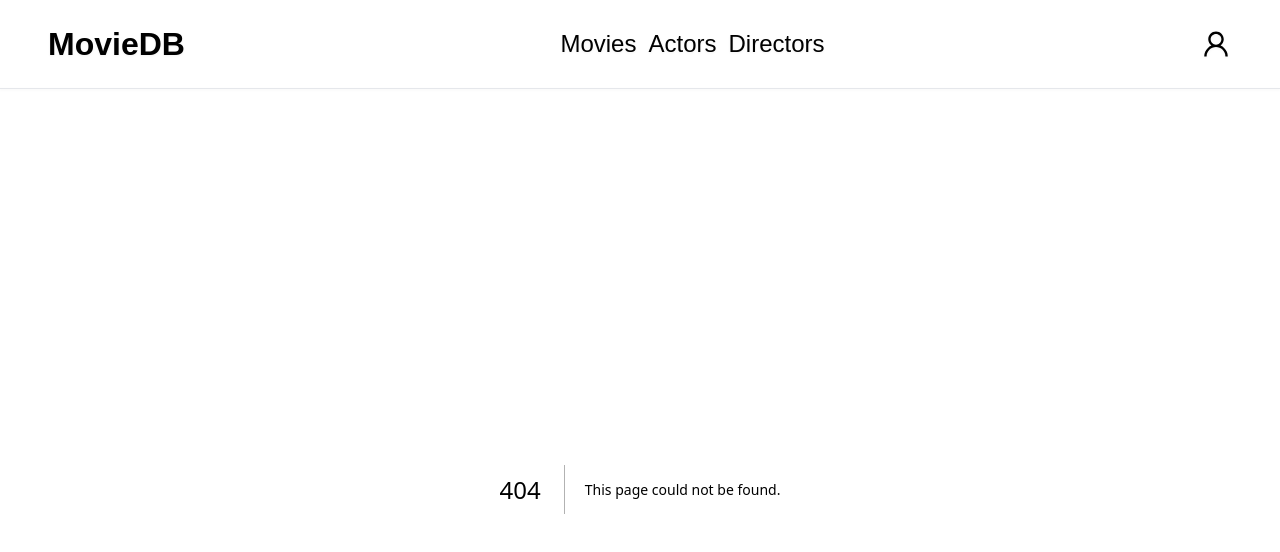
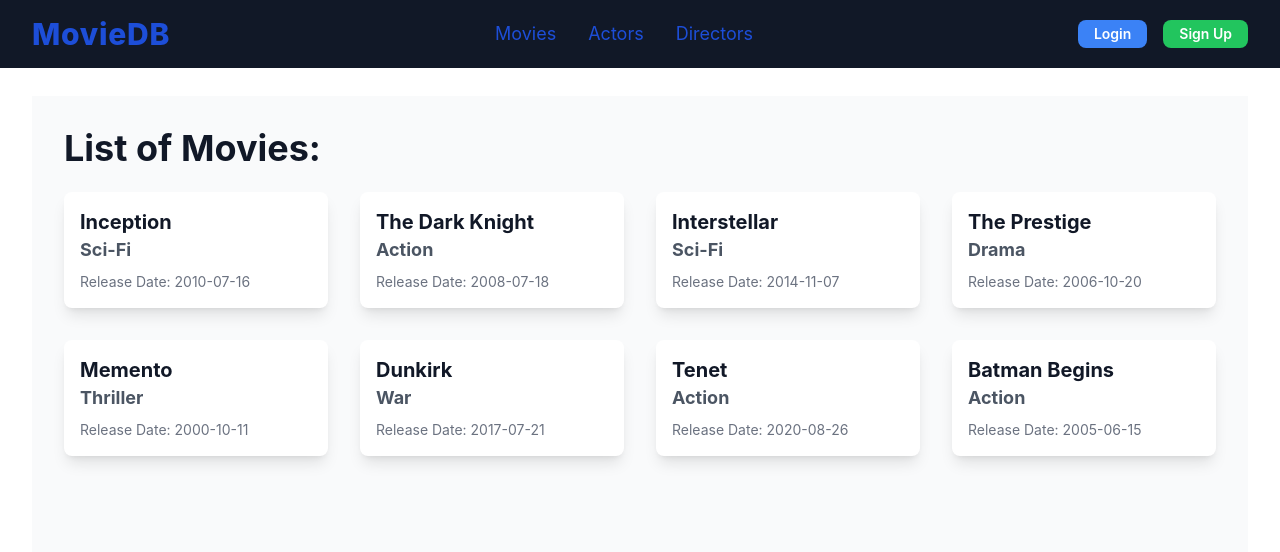
Before and after one commit to grandiv/Tugas-2-PAW-Kelompok-12, a Next.js app in the folder frontend/: page /movies in a window 1280 px wide. Before the commit this address had no page. Shown: the top 552 px of the page. Built offline with nearby package versions, Linux system fonts and the light colour scheme.

Commit message:
add home, movies page

```diff
--- a/frontend/src/app/globals.css
+++ b/frontend/src/app/globals.css
@@ -2,26 +2,43 @@
 @tailwind components;
 @tailwind utilities;
 
+/* Variables for colors */
 :root {
-  --background: #ffffff;
-  --foreground: #171717;
-}
-
-@media (prefers-color-scheme: dark) {
-  :root {
-    --background: #0a0a0a;
-    --foreground: #ededed;
-  }
+  --primary-color: #1D4ED8;
+  --secondary-color: #64748B;
+  --background-color: #f9fafb;
+  --text-color-dark: #111827;
+  --text-color-light: #ffffff;
 }
 
 body {
-  color: var(--foreground);
-  background: var(--background);
-  font-family: Arial, Helvetica, sans-serif;
+  font-family: 'Inter', sans-serif;
+  background-color: var(--background-color);
+  color: var(--text-color-dark);
 }
 
-@layer utilities {
-  .text-balance {
-    text-wrap: balance;
-  }
+h1, h2, h3 {
+  font-weight: 700;
 }
+
+a {
+  color: var(--primary-color);
+  text-decoration: none;
+}
+
+a:hover {
+  text-decoration: underline;
+}
+
+button {
+  background-color: var(--primary-color);
+  color: var(--text-color-light);
+  padding: 12px 24px;
+  border-radius: 8px;
+  font-weight: 600;
+  transition: background-color 0.3s ease;
+}
+
+button:hover {
+  background-color: #2563eb; /* Lighter blue */
+}
--- a/frontend/src/app/layout.tsx
+++ b/frontend/src/app/layout.tsx
@@ -1,36 +1,16 @@
-import type { Metadata } from "next";
-import localFont from "next/font/local";
+import NavigationBar from "@/components/organisms/NavigationBar";
 import "./globals.css";
-import NavigationBar from "@/components/organisms/NavigationBar";
-
-const geistSans = localFont({
-  src: "./fonts/GeistVF.woff",
-  variable: "--font-geist-sans",
-  weight: "100 900",
-});
-const geistMono = localFont({
-  src: "./fonts/GeistMonoVF.woff",
-  variable: "--font-geist-mono",
-  weight: "100 900",
-});
-
-export const metadata: Metadata = {
-  title: "Create Next App",
-  description: "Generated by create next app",
-};
 
 export default function RootLayout({
   children,
-}: Readonly<{
+}: {
   children: React.ReactNode;
-}>) {
+}) {
   return (
     <html lang="en">
-      <body
-        className={`${geistSans.variable} ${geistMono.variable} antialiased`}
-      >
-        <NavigationBar/>
-        {children}
+      <body>
+        <NavigationBar />
+        {children} {/* This renders the current page content */}
       </body>
     </html>
   );
--- /dev/null
+++ b/frontend/src/app/movies/page.tsx
@@ -0,0 +1,11 @@
+import MovieList from "@/components/organisms/MovieList";
+
+export default function MoviesPage() {
+  return (
+    <main className="min-h-screen bg-white p-8">
+      <h1 className="text-4xl font-bold mb-6">Movies</h1>
+      {/* Reuse the MovieList component */}
+      <MovieList />
+    </main>
+  );
+}
--- a/frontend/src/app/page.tsx
+++ b/frontend/src/app/page.tsx
@@ -1,101 +1,23 @@
-import Image from "next/image";
+import Link from "next/link";
 
-export default function Home() {
+export default function HomePage() {
   return (
-    <div className="grid grid-rows-[20px_1fr_20px] items-center justify-items-center min-h-screen p-8 pb-20 gap-16 sm:p-20 font-[family-name:var(--font-geist-sans)]">
-      <main className="flex flex-col gap-8 row-start-2 items-center sm:items-start">
-        <Image
-          className="dark:invert"
-          src="https://nextjs.org/icons/next.svg"
-          alt="Next.js logo"
-          width={180}
-          height={38}
-          priority
-        />
-        <ol className="list-inside list-decimal text-sm text-center sm:text-left font-[family-name:var(--font-geist-mono)]">
-          <li className="mb-2">
-            Get started by editing{" "}
-            <code className="bg-black/[.05] dark:bg-white/[.06] px-1 py-0.5 rounded font-semibold">
-              src/app/page.tsx
-            </code>
-            .
-          </li>
-          <li>Save and see your changes instantly.</li>
-        </ol>
-
-        <div className="flex gap-4 items-center flex-col sm:flex-row">
-          <a
-            className="rounded-full border border-solid border-transparent transition-colors flex items-center justify-center bg-foreground text-background gap-2 hover:bg-[#383838] dark:hover:bg-[#ccc] text-sm sm:text-base h-10 sm:h-12 px-4 sm:px-5"
-            href="https://vercel.com/new?utm_source=create-next-app&utm_medium=appdir-template-tw&utm_campaign=create-next-app"
-            target="_blank"
-            rel="noopener noreferrer"
-          >
-            <Image
-              className="dark:invert"
-              src="https://nextjs.org/icons/vercel.svg"
-              alt="Vercel logomark"
-              width={20}
-              height={20}
-            />
-            Deploy now
-          </a>
-          <a
-            className="rounded-full border border-solid border-black/[.08] dark:border-white/[.145] transition-colors flex items-center justify-center hover:bg-[#f2f2f2] dark:hover:bg-[#1a1a1a] hover:border-transparent text-sm sm:text-base h-10 sm:h-12 px-4 sm:px-5 sm:min-w-44"
-            href="https://nextjs.org/docs?utm_source=create-next-app&utm_medium=appdir-template-tw&utm_campaign=create-next-app"
-            target="_blank"
-            rel="noopener noreferrer"
-          >
-            Read our docs
-          </a>
-        </div>
-      </main>
-      <footer className="row-start-3 flex gap-6 flex-wrap items-center justify-center">
-        <a
-          className="flex items-center gap-2 hover:underline hover:underline-offset-4"
-          href="https://nextjs.org/learn?utm_source=create-next-app&utm_medium=appdir-template-tw&utm_campaign=create-next-app"
-          target="_blank"
-          rel="noopener noreferrer"
-        >
-          <Image
-            aria-hidden
-            src="https://nextjs.org/icons/file.svg"
-            alt="File icon"
-            width={16}
-            height={16}
-          />
-          Learn
-        </a>
-        <a
-          className="flex items-center gap-2 hover:underline hover:underline-offset-4"
-          href="https://vercel.com/templates?framework=next.js&utm_source=create-next-app&utm_medium=appdir-template-tw&utm_campaign=create-next-app"
-          target="_blank"
-          rel="noopener noreferrer"
-        >
-          <Image
-            aria-hidden
-            src="https://nextjs.org/icons/window.svg"
-            alt="Window icon"
-            width={16}
-            height={16}
-          />
-          Examples
-        </a>
-        <a
-          className="flex items-center gap-2 hover:underline hover:underline-offset-4"
-          href="https://nextjs.org?utm_source=create-next-app&utm_medium=appdir-template-tw&utm_campaign=create-next-app"
-          target="_blank"
-          rel="noopener noreferrer"
-        >
-          <Image
-            aria-hidden
-            src="https://nextjs.org/icons/globe.svg"
-            alt="Globe icon"
-            width={16}
-            height={16}
-          />
-          Go to nextjs.org →
-        </a>
-      </footer>
-    </div>
+    <main className="min-h-screen bg-cover bg-center flex flex-col items-center justify-center text-center p-8" style={{ backgroundImage: "url('/assets/background.jpg')" }}>
+      <h1 className="text-5xl font-bold text-white mb-8">
+        Welcome to MovieDB
+      </h1>
+      <div className="flex space-x-4">
+        <Link href="/login">
+          <button className="text-lg font-semibold bg-blue-500 hover:bg-blue-600 text-white py-2 px-6 rounded-lg">
+            Login
+          </button>
+        </Link>
+        <Link href="/signup">
+          <button className="text-lg font-semibold bg-green-500 hover:bg-green-600 text-white py-2 px-6 rounded-lg">
+            Sign Up
+          </button>
+        </Link>
+      </div>
+    </main>
   );
 }
--- /dev/null
+++ b/frontend/src/components/organisms/MovieList.tsx
@@ -0,0 +1,50 @@
+'use client';
+import { useState, useEffect } from "react";
+
+// Define the type for a movie object
+interface Movie {
+  _id: string;
+  title: string;
+  genre: string;
+  release_date?: string; // Optional property
+}
+
+function MovieCard({ data }: { data: Movie }) {
+  return (
+    <div className="w-full bg-white shadow-lg rounded-lg overflow-hidden hover:shadow-2xl transition-shadow duration-300">
+      <div className="p-4 flex flex-col justify-between h-full">
+        <div>
+          <h1 className="text-xl font-bold text-gray-900">{data.title}</h1>
+          <h2 className="text-lg text-gray-600">{data.genre}</h2>
+          <p className="text-sm text-gray-500 mt-2">
+            {data.release_date ? `Release Date: ${data.release_date}` : 'Release Date Unknown'}
+          </p>
+        </div>
+      </div>
+    </div>
+  );
+}
+
+export default function MovieList() {
+  const [movies, setMovies] = useState<Movie[]>([
+    { _id: '1', title: 'Inception', genre: 'Sci-Fi', release_date: '2010-07-16' },
+    { _id: '2', title: 'The Dark Knight', genre: 'Action', release_date: '2008-07-18' },
+    { _id: '3', title: 'Interstellar', genre: 'Sci-Fi', release_date: '2014-11-07' },
+    { _id: '4', title: 'The Prestige', genre: 'Drama', release_date: '2006-10-20' },
+    { _id: '5', title: 'Memento', genre: 'Thriller', release_date: '2000-10-11' },
+    { _id: '6', title: 'Dunkirk', genre: 'War', release_date: '2017-07-21' },
+    { _id: '7', title: 'Tenet', genre: 'Action', release_date: '2020-08-26' },
+    { _id: '8', title: 'Batman Begins', genre: 'Action', release_date: '2005-06-15' },
+  ]);
+
+  return (
+    <section className="p-8 w-full bg-gray-50 min-h-screen">
+      <h1 className="text-4xl font-bold mb-6">List of Movies:</h1>
+      <div className="grid grid-cols-1 sm:grid-cols-2 md:grid-cols-3 lg:grid-cols-4 gap-8">
+        {movies.map((movie) => (
+          <MovieCard key={movie._id} data={movie} />
+        ))}
+      </div>
+    </section>
+  );
+}
--- a/frontend/src/components/organisms/NavigationBar.tsx
+++ b/frontend/src/components/organisms/NavigationBar.tsx
@@ -1,17 +1,35 @@
 import Link from "next/link";
 import { AiOutlineUser } from "react-icons/ai";
-export default function NavigationBar(){
-    return(
-        <nav className="w-full px-[48px] py-[20px] flex justify-between items-center border-b-[1px] drop-shadow-sm">
-            <h1 className="text-[32px] font-black">MovieDB</h1>
-            <div className="text-[24px] h-full flex items-center gap-[12px]">
-                <Link href={'/m'}>Movies</Link>
-                <Link href={'/actors'}>Actors</Link>
-                <Link href={'/directors'}>Directors</Link>
-            </div>
-            <div className="h-full flex items-center text-[32px]">
-                <AiOutlineUser className=""/>
-            </div>
-        </nav>
-    )
+
+export default function NavigationBar() {
+  return (
+    <nav className="z-50 w-full px-8 py-4 bg-gray-900 text-white fixed top-0 left-0 flex justify-between items-center">
+      <h1 className="text-3xl font-extrabold tracking-wide">
+        <Link href="/">MovieDB</Link>
+      </h1>
+      <div className="flex items-center space-x-8 text-lg">
+        <Link href="/movies" className="hover:text-gray-300 transition duration-300">
+          Movies
+        </Link>
+        <Link href="/actors" className="hover:text-gray-300 transition duration-300">
+          Actors
+        </Link>
+        <Link href="/directors" className="hover:text-gray-300 transition duration-300">
+          Directors
+        </Link>
+      </div>
+      <div className="flex items-center space-x-4">
+        <Link href="/login">
+          <button className="hover:bg-gray-700 text-sm font-semibold py-1 px-4 rounded-lg bg-blue-500">
+            Login
+          </button>
+        </Link>
+        <Link href="/signup">
+          <button className="hover:bg-gray-700 text-sm font-semibold py-1 px-4 rounded-lg bg-green-500">
+            Sign Up
+          </button>
+        </Link>
+      </div>
+    </nav>
+  );
 }
```
